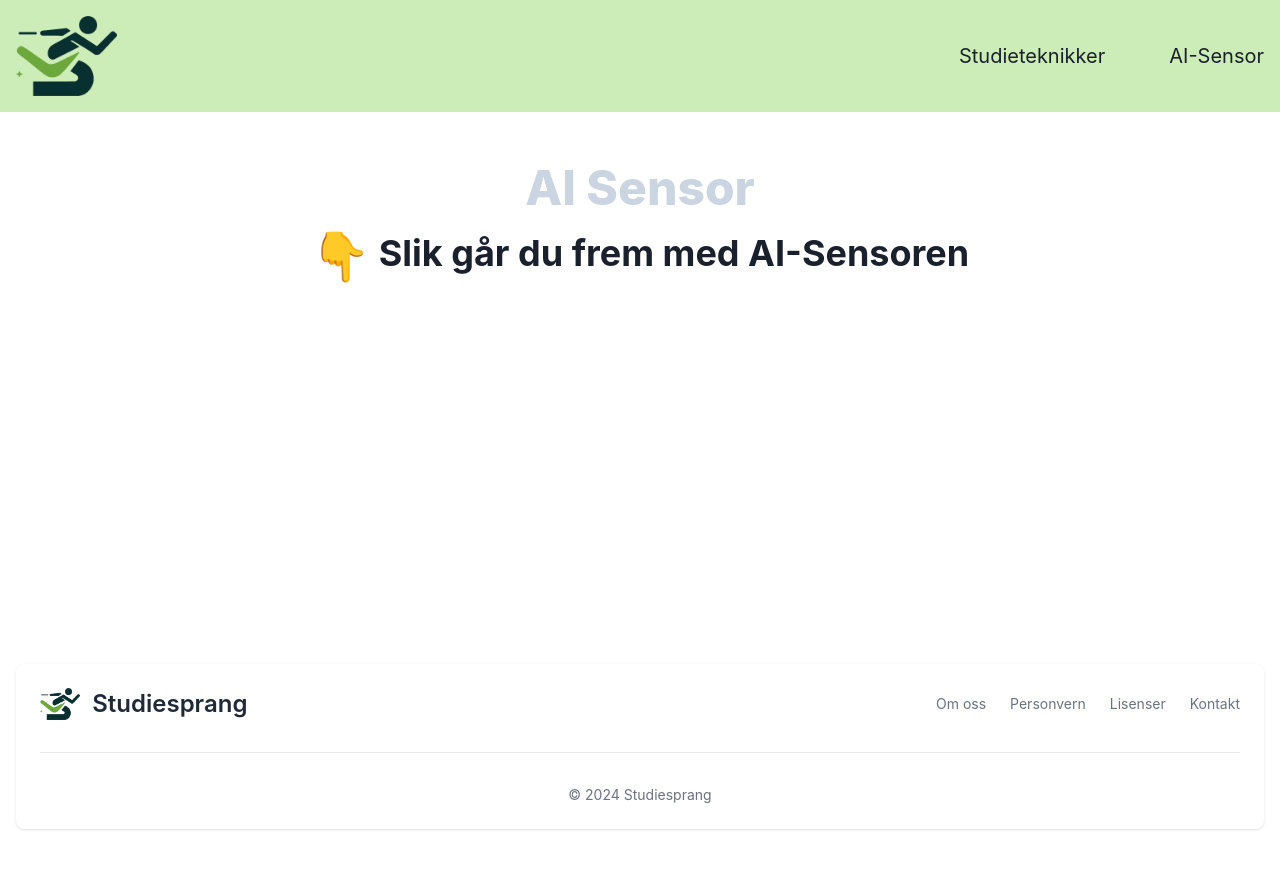
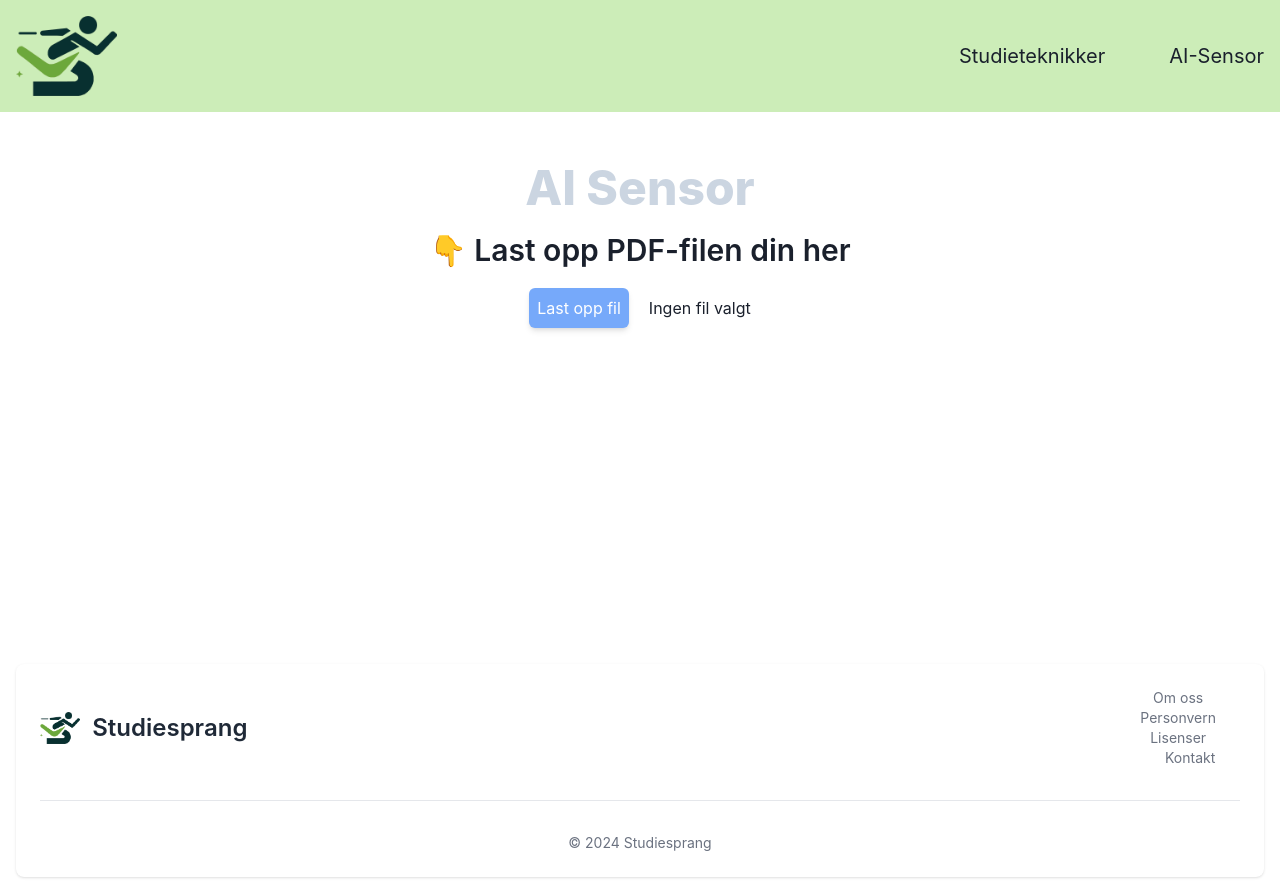
Before and after one commit to ayoubzann/Studiesprang, a React (Vite) app in the folder Studiesprang/: page /aisensor in a window 1280 px wide. Before the commit the page ends 845 px from the top, so only its background shows below. Built offline with nearby package versions, Linux system fonts and the light colour scheme.

Commit message:
Filled page

```diff
--- a/Studiesprang/src/pages/AiSensor/AiSensor.jsx
+++ b/Studiesprang/src/pages/AiSensor/AiSensor.jsx
@@ -1,19 +1,68 @@
+import { Tooltip, CircularProgress } from "@chakra-ui/react";
+import "./AiSensor.css";
+import { useState, useEffect } from "react";
+import FeedbackCard from "../../components/Feedback/FeedbackCard";
+const AiSensor = () => {
+  const [upload, setUpload] = useState(false);
+  const [btnColor, setbtnColor] = useState(
+    "p-2 rounded-md bg-blue-400 hover:bg-blue-500 text-white shadow-md"
+  );
+  const [loading, isLoading] = useState(false);
+  const [feedback, setFeedback] = useState(false);
 
-import { Heading } from '@chakra-ui/react';
-const AiSensor = () => {
+  const handleClick = () => {
+    setUpload(true);
+    setbtnColor(
+      `p-2 rounded-md disabled bg-gray-300 text-white cursor-not-allowed shadow-md`
+    );
+    isLoading(true);
+  };
+
+  useEffect(() => {
+    if (loading) {
+      const timeoutId = setTimeout(() => {
+        isLoading(false);
+        setFeedback(true);
+      }, 3000);
+
+      return () => clearTimeout(timeoutId);
+    }
+  }, [loading]);
 
   return (
     <div>
-      <header className='m-5'>
-      <h1 className="text-5xl font-extrabold text-slate-300">AI Sensor</h1>
+      <header className="m-5">
+        <h1 className="text-5xl font-extrabold text-slate-300">AI Sensor</h1>
       </header>
-      <div className='aisensor-header flex gap-2 m'>
-      <p className='text-5xl'>👇</p>
-      <Heading>Slik går du frem med AI-Sensoren</Heading>
-      </div>
+      <section>
+        <div className="aisensor-header flex items-center justify-center">
+          <h2 className="text-3xl">👇 Last opp PDF-filen din her</h2>
+        </div>
+        <div className="flex justify-center gap-5 items-center m-5">
+          <Tooltip label="Under utvikling.">
+            <button onClick={handleClick} className={btnColor}>
+              Last opp fil
+            </button>
+          </Tooltip>
+          <p>{upload ? "Fil lastet opp" : "Ingen fil valgt"}</p>
+        </div>
+      </section>
+      {loading ? (
+        <div>
+          <CircularProgress
+            className="m-20"
+            isIndeterminate
+            size="10vw"
+            thickness="2vw"
+          />
+          <p className="text-3xl font-bold">Feedback på vei!</p>
+        </div>
+      ) : (
+        <></>
+      )}
+      {feedback ? <FeedbackCard /> : null}
+    </div>
+  );
+};
 
-    </div>
-  )
-}
-
-export default AiSensor
+export default AiSensor;
```
